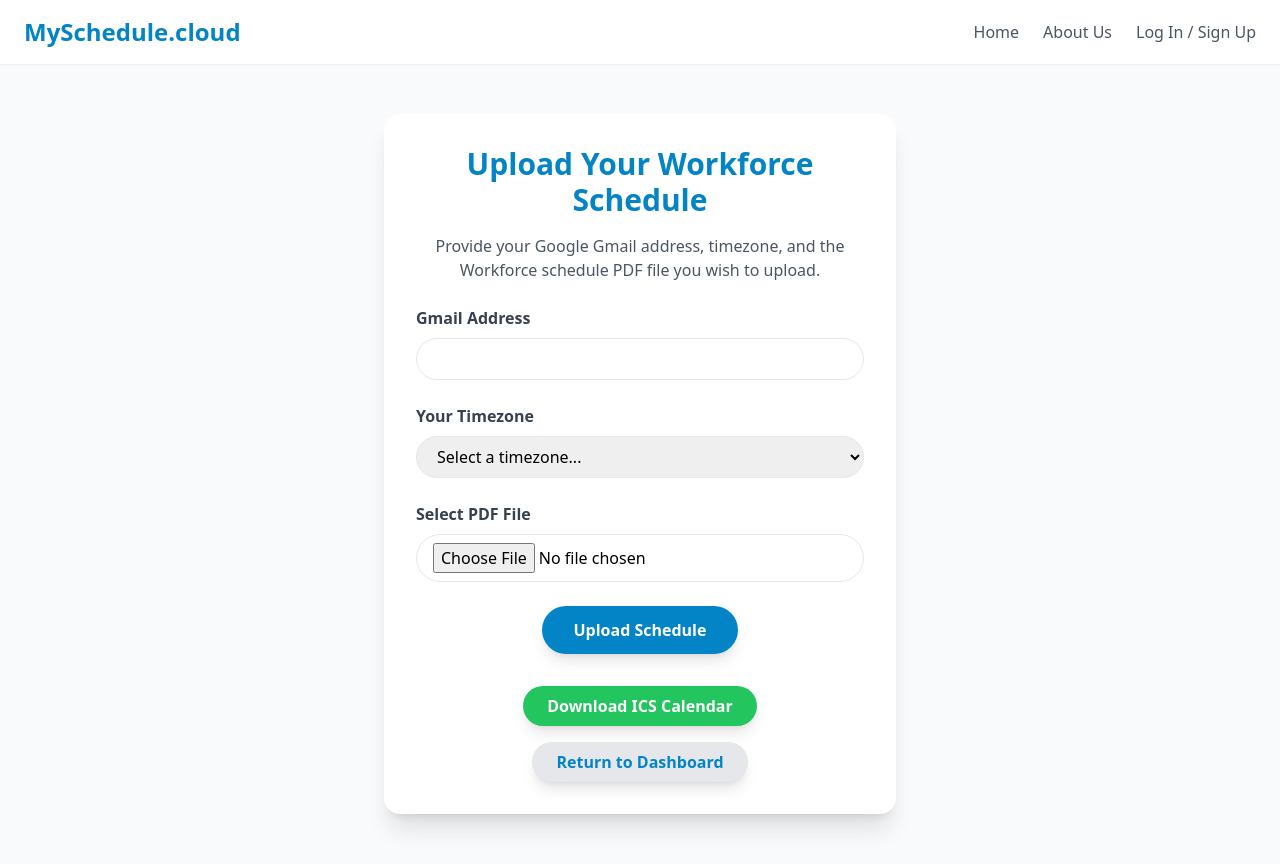
After one commit to mbaer-code/workschedule, a Flask app: page /schedule/upload_schedule_new in a window 1280 px wide. The commit adds this page. Run offline with Flask 3, Linux system fonts and the light colour scheme; parts of the project's set-up code (start-up, migrations or seed data) failed here and were passed over; some libraries are stand-ins or nearby versions.

```diff
--- a/workschedule/routes/schedule.py
+++ b/workschedule/routes/schedule.py
@@ -1,3 +1,24 @@
+
+from flask import Blueprint, render_template, request, jsonify, send_file, Response
+import os
+import logging
+import tempfile
+from workschedule.routes.auth import login_required
+from werkzeug.utils import secure_filename
+from google.cloud import documentai_v1 as documentai
+
+# Temporary storage for last ICS data (for download)
+last_ics_data = None
+# src/routes/schedule.py
+# This file defines the blueprint for schedule-related routes.
+
+# Create a Blueprint instance
+schedule_bp = Blueprint('schedule_bp', __name__, url_prefix='/schedule')
+
+# Route for new upload workflow
+@schedule_bp.route('/upload_schedule_new', methods=['GET'])
+def upload_schedule_new():
+    return render_template('upload_schedule_new.html')
 from flask import send_file, Response
 # Temporary storage for last ICS data (for download)
 last_ics_data = None
@@ -15,12 +36,19 @@ from google.cloud import documentai_v1 as documentai
 # Create a Blueprint instance
 schedule_bp = Blueprint('schedule_bp', __name__, url_prefix='/schedule')
 
+# Route for new upload workflow
+@schedule_bp.route('/upload_schedule_new', methods=['GET'])
+def upload_schedule_new():
+    return render_template('upload_schedule_new.html')
+
 @schedule_bp.route('/upload', methods=['GET'])
 def upload_form():
     """
     Renders the PDF upload form.
     """
     return render_template('upload.html')
+
+
 
 
 
@@ -39,7 +67,6 @@ def upload_pdf():
         return jsonify({'error': 'No file part in the request'}), 400
 
     file = request.files['pdf_file']
-
     if file.filename == '':
         return jsonify({'error': 'No file selected'}), 400
 
@@ -51,7 +78,34 @@ def upload_pdf():
             file.save(temp_path)
 
             logging.debug(f"File '{filename}' received and saved to a temporary location.")
-            logging.debug(f"User email: {request.form.get('email')}, Timezone: {request.form.get('timezone')}")
+
+            # --- User creation and free trial association ---
+            from workschedule.models import User, db
+            user_email = request.form.get('email')
+            timezone = request.form.get('timezone')
+            logging.debug(f"User email: {user_email}, Timezone: {timezone}")
+
+            user = User.query.filter_by(email=user_email).first()
+            if not user:
+                user = User(email=user_email, subscription_status='trial')
+                db.session.add(user)
+                db.session.commit()
+                logging.info(f"Created new user with email {user_email} and trial status.")
+            else:
+                logging.info(f"User {user_email} already exists.")
+
+            # --- Send initial email via Mailgun ---
+            from workschedule.services.email_service import send_initial_email
+            subject = "Welcome to MySchedule! Your free trial is ready."
+            body = (
+                "Hi,\n\nYour schedule upload was received. Your free trial is active. "
+                "Reply to this email to continue the workflow.\n\n-- MySchedule Team"
+            )
+            email_response = send_initial_email(user_email, subject, body)
+            if email_response.status_code == 200:
+                logging.info(f"Initial email sent to {user_email}.")
+            else:
+                logging.error(f"Failed to send email to {user_email}: {email_response.text}")
 
             # Document AI setup (robust env var usage)
             project_id = os.environ.get("GOOGLE_CLOUD_PROJECT") or os.environ.get("PROJECT_ID")
@@ -60,16 +114,14 @@ def upload_pdf():
             client = documentai.DocumentProcessorServiceClient()
             processor_path = client.processor_path(project_id, location, processor_id)
 
-            with open(temp_path, "rb") as pdf_file:
+            with open(temp_path, 'rb') as pdf_file:
                 pdf_bytes = pdf_file.read()
 
             raw_document = documentai.RawDocument(content=pdf_bytes, mime_type="application/pdf")
             request_ai = documentai.ProcessRequest(name=processor_path, raw_document=raw_document)
             result = client.process_document(request=request_ai)
 
-            # Use Document.to_json for robust entity extraction
             from workschedule.services.ics_generator import extract_shifts_from_docai_entities, create_ics_from_entries
-            import json
             document_json = documentai.Document.to_json(result.document)
             document_dict = json.loads(document_json)
             entities = document_dict.get('entities', [])
@@ -92,9 +144,6 @@ def upload_pdf():
             }), 200
         except Exception as e:
             logging.error(f"Error processing upload: {e}")
-            return jsonify({'error': 'An unexpected error occurred.'}), 500
-    else:
-        return jsonify({'error': 'Invalid file type. Please upload a PDF.'}), 400
 
 # Route to download the latest ICS file
 @schedule_bp.route('/download_ics', methods=['GET'])
--- /dev/null
+++ b/workschedule/templates/upload_schedule_new.html
@@ -0,0 +1,62 @@
+
+<!DOCTYPE html>
+<html lang="en">
+<head>
+    <meta charset="UTF-8">
+    <meta name="viewport" content="width=device-width, initial-scale=1.0">
+    <title>Upload Schedule (New Workflow)</title>
+    <script src="https://cdn.tailwindcss.com"></script>
+</head>
+<body class="bg-gray-50 antialiased">
+    <!-- Navigation Bar -->
+    <header class="bg-white shadow-sm sticky top-0 z-50">
+        <nav class="container mx-auto px-6 py-4 flex justify-between items-center">
+            <div class="text-2xl font-bold text-sky-600">
+                MySchedule.cloud
+            </div>
+            <div class="flex items-center space-x-6">
+                <a href="/index" class="text-gray-600 hover:text-sky-600 transition-colors duration-300">Home</a>
+                <a href="#about-us" class="text-gray-600 hover:text-sky-600 transition-colors duration-300">About Us</a>
+                <a href="/auth/login" class="text-gray-600 hover:text-sky-600 transition-colors duration-300">Log In / Sign Up</a>
+            </div>
+        </nav>
+    </header>
+
+    <main class="flex flex-col items-center justify-center min-h-screen py-12">
+        <section class="bg-white rounded-2xl shadow-xl p-8 w-full max-w-lg">
+            <h1 class="text-3xl font-extrabold text-sky-600 mb-4 text-center">Upload Your Workforce Schedule</h1>
+            <p class="text-gray-600 mb-6 text-center">Provide your Google Gmail address, timezone, and the Workforce schedule PDF file you wish to upload.</p>
+            <form action="/schedule/upload_pdf" method="post" enctype="multipart/form-data" class="space-y-6">
+                <div>
+                    <label for="email" class="block text-gray-700 font-semibold mb-2">Gmail Address</label>
+                    <input type="email" id="email" name="email" required class="w-full px-4 py-2 border rounded-full focus:outline-none focus:ring-2 focus:ring-sky-500">
+                </div>
+                <div>
+                    <label for="timezone" class="block text-gray-700 font-semibold mb-2">Your Timezone</label>
+                    <select id="timezone" name="timezone" required class="w-full px-4 py-2 border rounded-full focus:outline-none focus:ring-2 focus:ring-sky-500">
+                        <option value="" disabled selected>Select a timezone...</option>
+                        <option value="EST">Eastern Time (EST)</option>
+                        <option value="CST">Central Time (CST)</option>
+                        <option value="MST">Mountain Time (MST)</option>
+                        <option value="PST">Pacific Time (PST)</option>
+                        <option value="GMT">Greenwich Mean Time (GMT)</option>
+                        <option value="JST">Japan Standard Time (JST)</option>
+                        <option value="AEST">Australian Eastern Standard Time (AEST)</option>
+                    </select>
+                </div>
+                <div>
+                    <label for="pdf_file" class="block text-gray-700 font-semibold mb-2">Select PDF File</label>
+                    <input type="file" id="pdf_file" name="pdf_file" accept=".pdf" required class="w-full px-4 py-2 border rounded-full focus:outline-none focus:ring-2 focus:ring-sky-500">
+                </div>
+                <div class="flex justify-center">
+                    <input type="submit" value="Upload Schedule" class="bg-sky-600 text-white font-bold py-3 px-8 rounded-full shadow-lg hover:bg-sky-700 transition-colors duration-300 transform hover:scale-105 cursor-pointer">
+                </div>
+            </form>
+            <div class="mt-8 flex flex-col items-center">
+                <a href="/schedule/download_ics" class="bg-green-500 text-white font-bold py-2 px-6 rounded-full shadow-lg hover:bg-green-600 transition-colors duration-300 transform hover:scale-105 mb-4">Download ICS Calendar</a>
+                <a href="/auth/dashboard" class="bg-gray-200 text-sky-600 font-bold py-2 px-6 rounded-full shadow-lg hover:bg-gray-300 transition-colors duration-300 transform hover:scale-105">Return to Dashboard</a>
+            </div>
+        </section>
+    </main>
+</body>
+</html>
--- a/workschedule/wsgi.py
+++ b/workschedule/wsgi.py
@@ -12,11 +12,11 @@ logging.basicConfig(
     handlers=[logging.StreamHandler()]
 )
 
-# Add the project's 'src' directory to the system path to enable module imports
 # from the 'routes' package. This fixes the 'ModuleNotFoundError'.
 sys.path.insert(0, os.path.abspath(os.path.join(os.path.dirname(__file__), '..')))
 
 from flask import Flask
+from workschedule.app import app
 from workschedule.routes.auth import auth_bp
 from workschedule.routes.schedule import schedule_bp
 
```
Also changed, not shown: workschedule/app.py (+4 -4 lines), workschedule/services/email_service.py (+23 -0 lines), workschedule/templates/index.html (+8 -9 lines), workschedule/static/js/upload_form.js (added).
